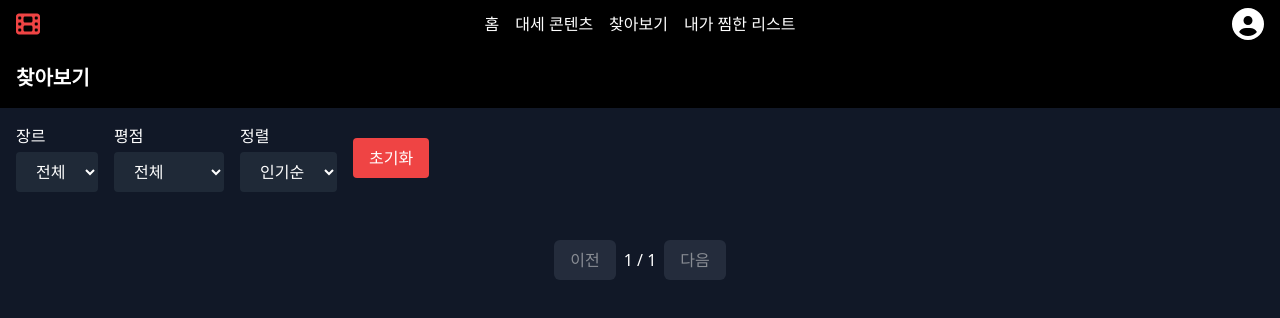
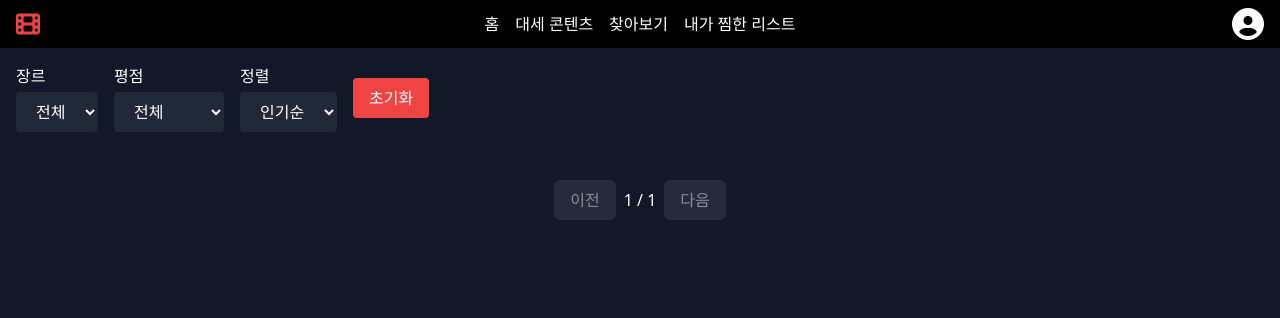
Before and after one commit to Imvideo/wsd-movie, a Vue app: page /search in a window 1280 px wide. Shown: the top 318 px of the page. Built offline with nearby package versions, Linux system fonts and the light colour scheme.

Commit message:
fix: 검색 페이지 헤더 수정

```diff
--- a/src/components/SearchPage.vue
+++ b/src/components/SearchPage.vue
@@ -1,9 +1,6 @@
 <template>
   <div class="min-h-screen bg-gray-900 text-white">
     <!-- Header -->
-    <header class="bg-black p-4 sticky top-0 z-10">
-      <h1 class="text-xl font-bold">찾아보기</h1>
-    </header>
 
     <!-- Filters Section -->
     <div class="p-4 flex flex-wrap gap-4 items-center">
```
